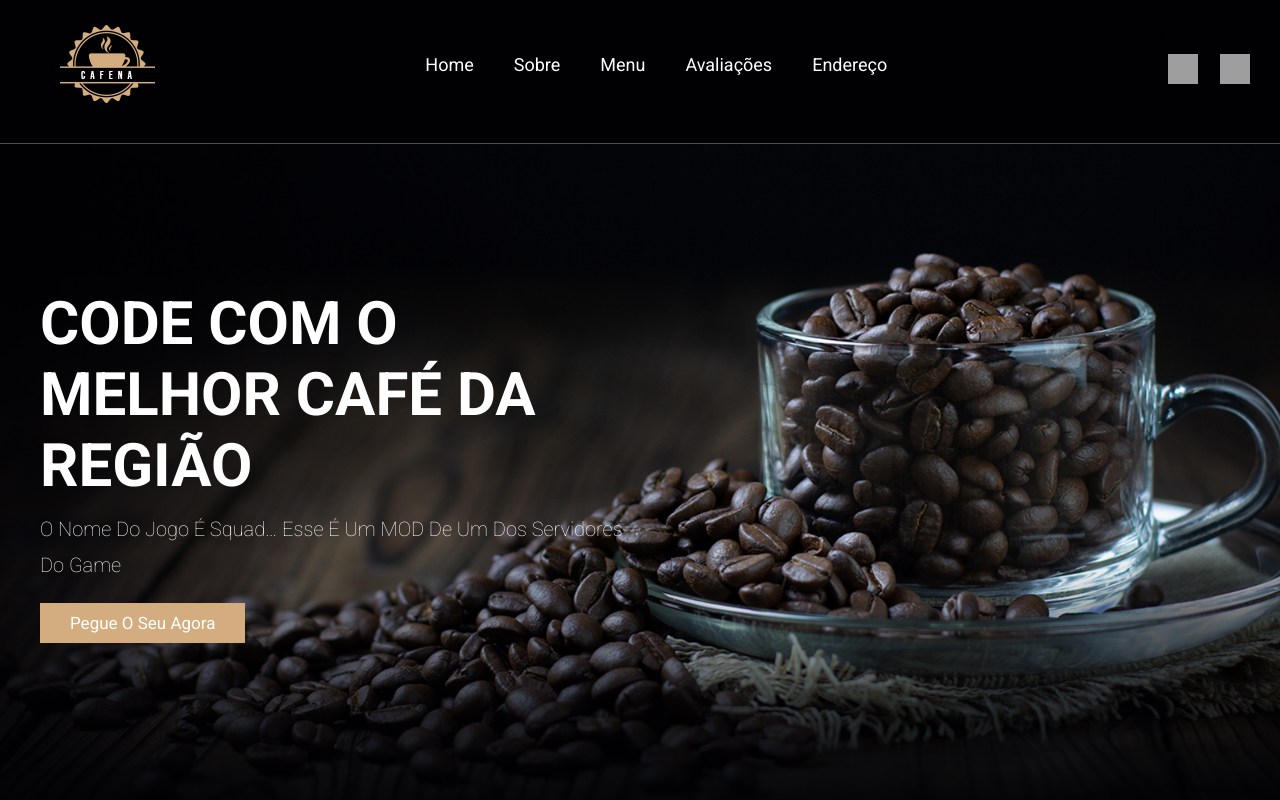
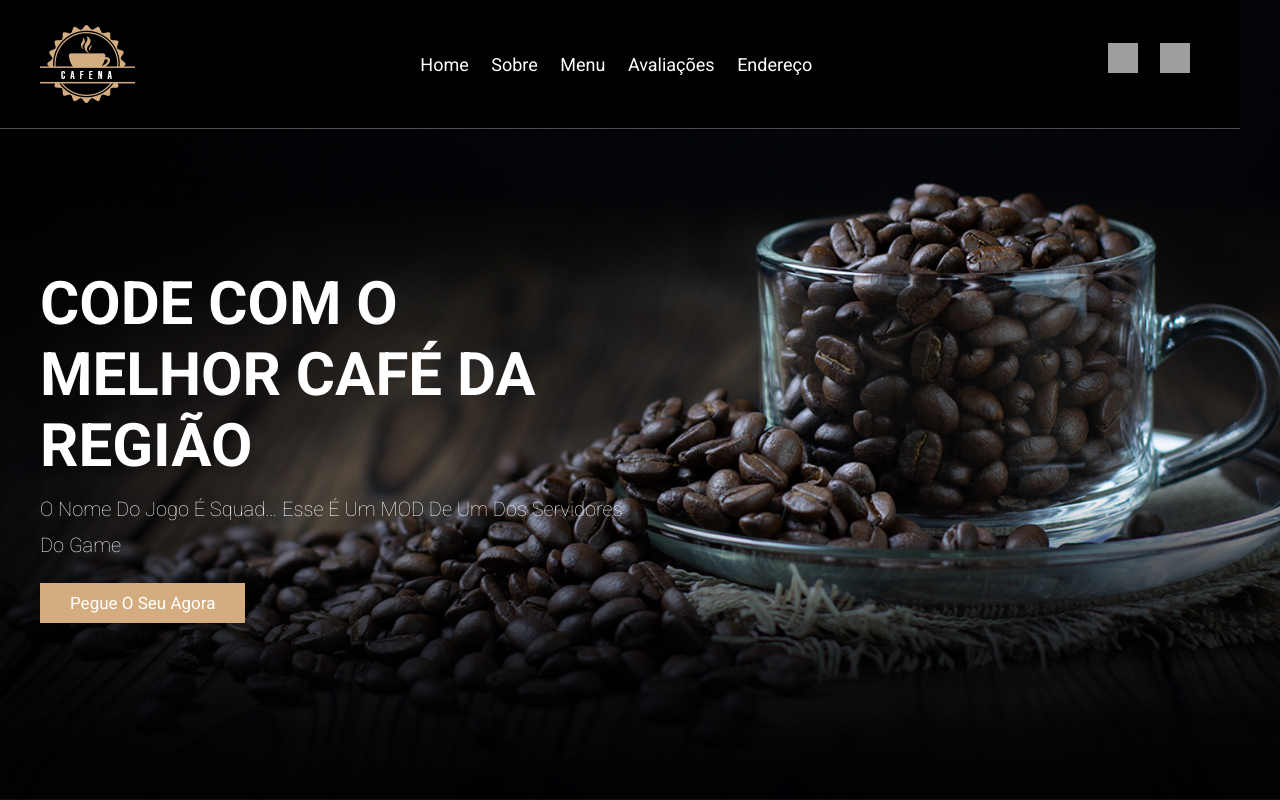
Before and after one commit to DevysonSilva/Dev-cafe, a plain HTML site: page index.html in a window 1280 px wide. Shown: the top 800 px of the page. Drawn offline with Linux system fonts and the light colour scheme; grey boxes are pictures that could not be loaded.

Commit message:
update com erros

```diff
--- a/index.html
+++ b/index.html
@@ -40,9 +40,9 @@
 
     <div class="icons">
 
-      <div class="menu-btn">☰</div>
       <img width="30" height="30" src="https://img.icons8.com/ios-filled/ffffff/search--v1.png" alt="search--v1"/>
       <img width="30" height="30" src="https://img.icons8.com/ios-glyphs/ffffff/shopping-cart--v1.png" alt="shopping-cart--v1"/>
+      <div class="menu-btn">☰</div>
 
     </div>
 
--- a/styles/style.css
+++ b/styles/style.css
@@ -24,7 +24,6 @@
 body{
 
   background-color: var(--bg);
-  padding-top: 7rem;
 
 }
 
@@ -50,29 +49,18 @@ section{
   height: auto;
   width: 100%;
   padding: 1rem 2rem;
+  max-width: 1200px;
 
 }
-
-/*.elements-header{
-
-  display: flex;
-  justify-content: space-between;
-  align-items: center;
-  max-width: 1200px;
-  width: 100%;
-  padding-top: 1.5rem;
-
-}*/
 
 .elements-header{
 
 display: flex;
 justify-content: space-between;
 align-items: center;
-max-width: 1200px;
 width: 100%;
-/*margin: 0 auto;*/
 padding-top: 1.5rem;
+padding-bottom: 1.5rem;
 
 }
 
@@ -82,14 +70,6 @@ padding-top: 1.5rem;
   align-items: center;
 
 }
-
-.navbar{
-
-  display: flex;
-  gap: 20px;
-
-}
-
 
 .navbar a {
 
@@ -146,7 +126,7 @@ padding-top: 1.5rem;
   background: url("../assets/home-img.jpg");
   background-position: center;
   background-size: cover;
-  min-height: 100vh;
+  height: 100vh;
 
 }
 
@@ -154,14 +134,14 @@ padding-top: 1.5rem;
 
 display: flex;
 align-items: center;
-min-height: calc(100vh - 7rem);
+min-height: 100vh;
 
 }
 
 .content{
 
   max-width: 60rem;
-  /*padding-top: 10rem;*/
+  padding-top: 3rem;
 
 }
 
```
